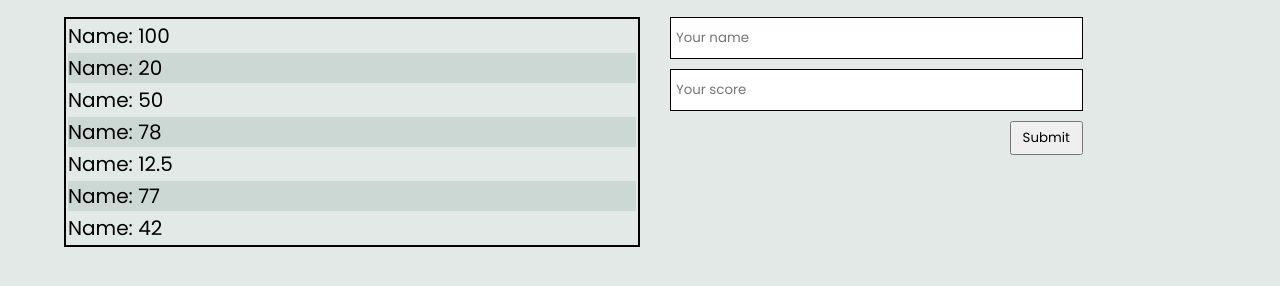
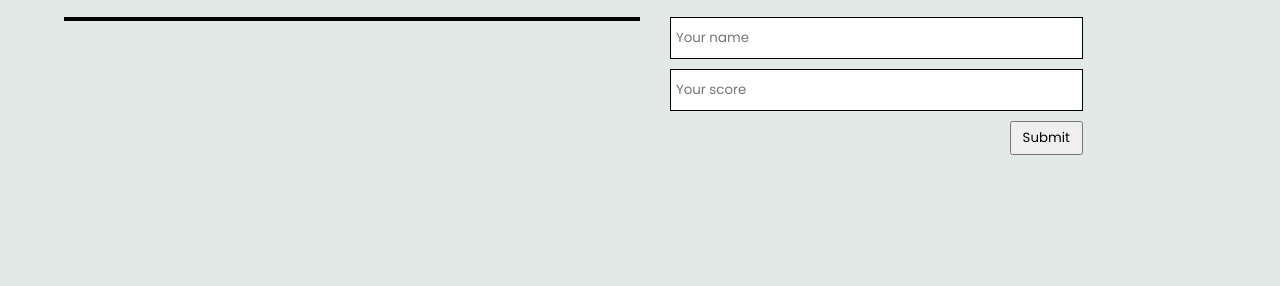
Before and after one commit to AbelG101/Leaderboard, a website built with webpack: page src/template.html in a window 1280 px wide. Shown: the part 158-444 px from the top of the page. Built offline with nearby package versions, Linux system fonts and the light colour scheme.

Commit message:
remove hardcoded values and add class for input

```diff
--- a/src/template.html
+++ b/src/template.html
@@ -19,41 +19,7 @@
         <button class="refresh-btn">Refresh</button>
       </div>
       <table class="table">
-        <tr>
-          <td class="name">
-            Name: <span class="score">100</span>
-          </td>
-        </tr>
-        <tr>
-          <td class="name">
-            Name: <span class="score">20</span>
-          </td>
-        </tr>
-        <tr>
-          <td class="name">
-            Name: <span class="score">50</span>
-          </td>
-        </tr>
-        <tr>
-          <td class="name">
-            Name: <span class="score">78</span>
-          </td>
-        </tr>
-        <tr>
-          <td class="name">
-            Name: <span class="score">12.5</span>
-          </td>
-        </tr>
-        <tr>
-          <td class="name">
-            Name: <span class="score">77</span>
-          </td>
-        </tr>
-        <tr>
-          <td class="name">
-            Name: <span class="score">42</span>
-          </td>
-        </tr>
+
       </table>
     </section>
     <section class="add-score">
@@ -61,12 +27,12 @@
         <h3>Add your score</h3>
       </div>
       <div class="input-container">
-        <input type="text" placeholder="Your name">
-        <input type="text" placeholder="Your score">
+        <input class="name-input" type="text" placeholder="Your name">
+        <input class="score-input" type="text" placeholder="Your score">
         <button class="submit-btn">Submit</button>
       </div>
     </section>
   </div>
-  <script src="./bundle.js"></script>
+  <script src="../dist/bundle.js"></script>
 </body>
 </html>
```
